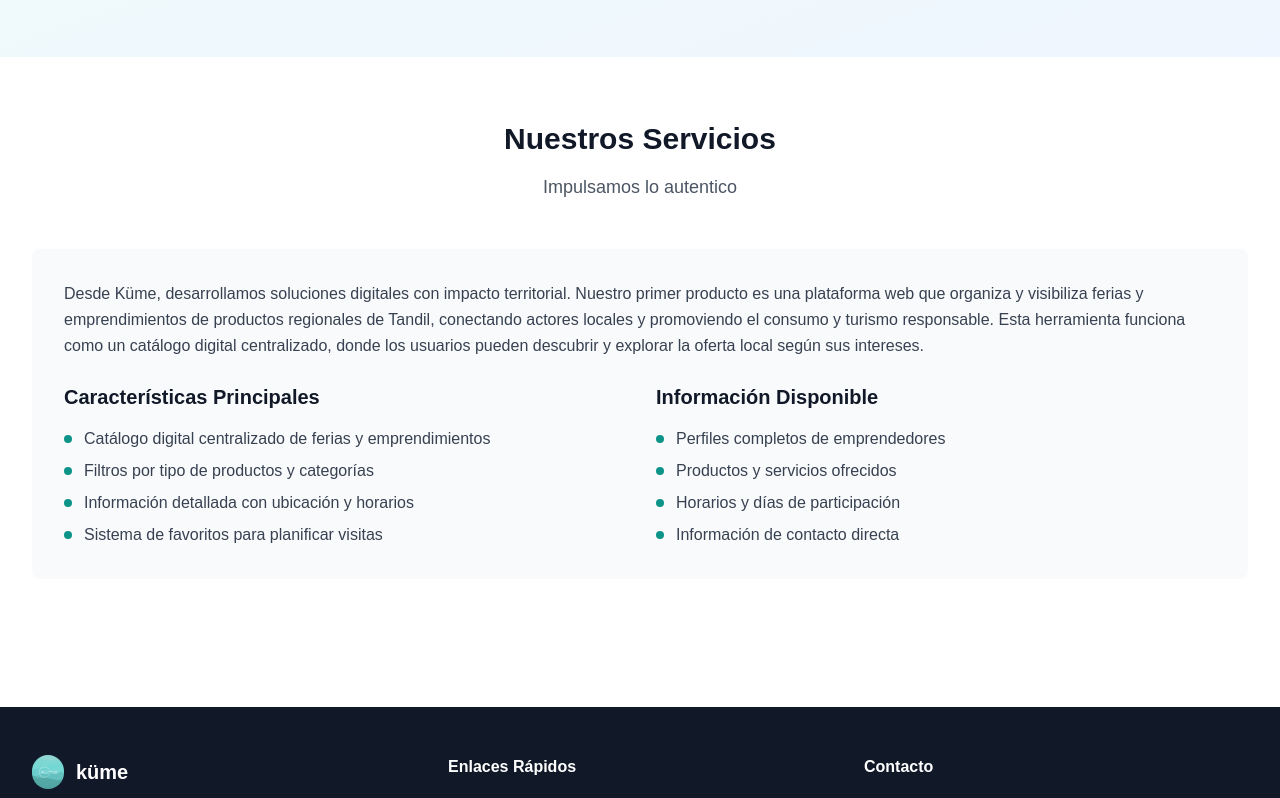
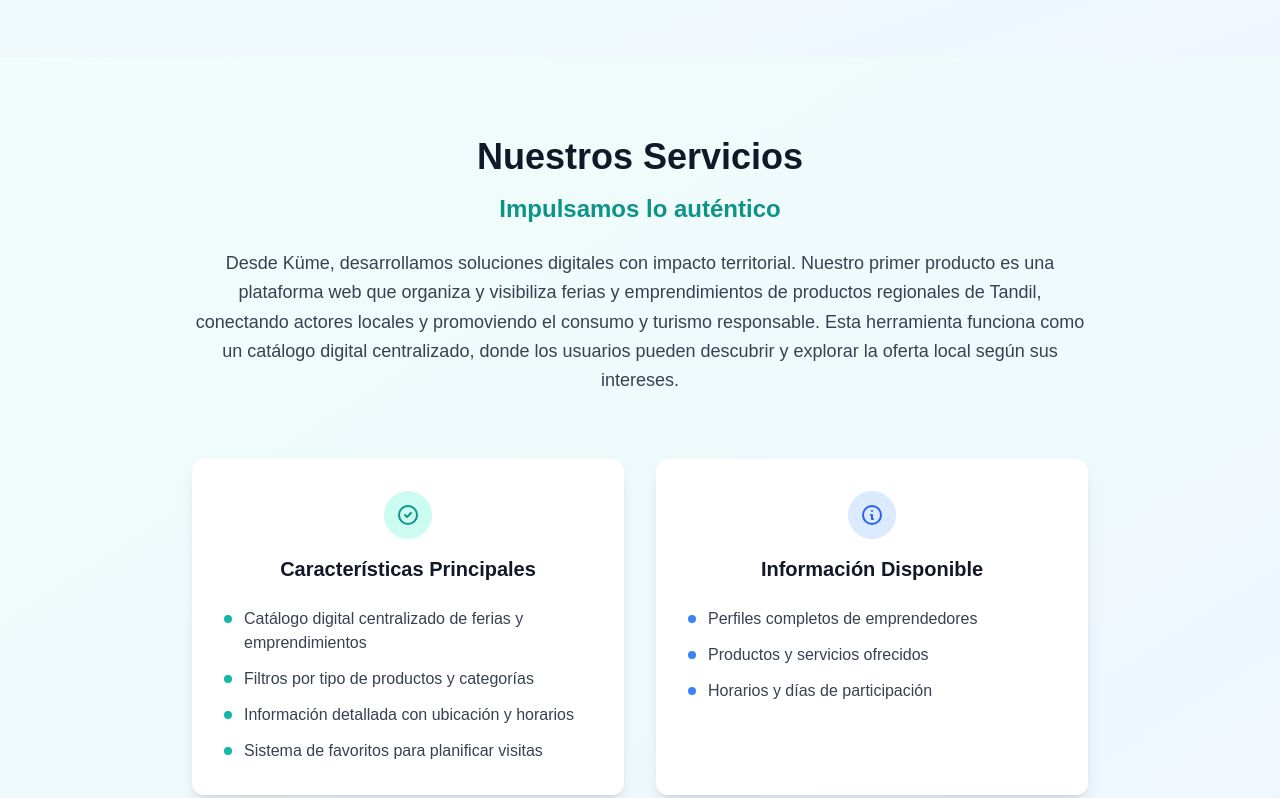
Before and after one commit to kuky2512/kumeprototipo, a Next.js app: page / in a window 1280 px wide. Shown: the part 540-1338 px from the top of the page. Built offline with nearby package versions, Linux system fonts and the light colour scheme.

Commit message:
Ultimaaaa con las cajitas

```diff
--- a/app/page.tsx
+++ b/app/page.tsx
@@ -1,5 +1,5 @@
 "use client"
-import { motion, useInView, useAnimation } from "framer-motion" //
+
 import { useState, useEffect, useRef } from "react"
 import { Button } from "@/components/ui/button"
 import { Card, CardContent, CardDescription, CardHeader, CardTitle } from "@/components/ui/card"
@@ -33,6 +33,32 @@ const customStyles = `
   }
   .animate-spin-slow {
     animation: spin-slow 3s linear infinite;
+  }
+
+  /* NUEVAS ANIMACIONES PARA LAS CAJITAS */
+  @keyframes slideUp {
+    from {
+      opacity: 0;
+      transform: translateY(30px);
+    }
+    to {
+      opacity: 1;
+      transform: translateY(0);
+    }
+  }
+  .animate-slide-up {
+    animation: slideUp 0.8s ease-out forwards;
+  }
+  .animate-slide-up-delay-1 {
+    animation: slideUp 0.8s ease-out 0.2s forwards;
+  }
+  .animate-slide-up-delay-2 {
+    animation: slideUp 0.8s ease-out 0.4s forwards;
+  }
+  /* Estado inicial invisible para las animaciones */
+  .opacity-0-initial {
+    opacity: 0;
+    transform: translateY(30px);
   }
 `;
 
@@ -102,6 +128,9 @@ export default function KumeWebsite() {
     "restauración",
     "decoración",
   ].sort()
+
+  // Días de la semana para filtros
+  // const dayCategories = ["lunes", "martes", "miércoles", "jueves", "viernes", "sábado", "domingo"]
 
   // Datos de ferias con etiquetas y imágenes
   const ferias: Feria[] = [
@@ -491,69 +520,88 @@ export default function KumeWebsite() {
       </section>
 
       {/* Servicios Section */}
-      <section className="py-16 bg-white">
-        <div className="max-w-7xl mx-auto px-4 sm:px-6 lg:px-8">
-          <div className="text-center mb-12">
-            <h2 className="text-3xl font-bold text-gray-900 mb-4">Nuestros Servicios</h2>
-            <p className="text-lg text-gray-600 max-w-3xl mx-auto">
-              Impulsamos lo autentico
+      <section className="py-20 bg-gradient-to-br from-teal-50 to-blue-50">
+        <div className="max-w-6xl mx-auto px-4 sm:px-6 lg:px-8">
+          {/* Título y descripción centrados */}
+          <div className="text-center mb-16">
+            <h2 className="text-4xl font-bold text-gray-900 mb-4">
+              Nuestros Servicios
+            </h2>
+            <h3 className="text-2xl font-semibold text-teal-600 mb-6">
+              Impulsamos lo auténtico
+            </h3>
+            <p className="text-lg text-gray-700 leading-relaxed max-w-4xl mx-auto">
+              Desde Küme, desarrollamos soluciones digitales con impacto territorial. Nuestro primer producto es una
+              plataforma web que organiza y visibiliza ferias y emprendimientos de productos regionales de Tandil,
+              conectando actores locales y promoviendo el consumo y turismo responsable. Esta herramienta funciona
+              como un catálogo digital centralizado, donde los usuarios pueden descubrir y explorar la oferta local
+              según sus intereses.
             </p>
           </div>
 
-          <div className="bg-gray-50 rounded-lg p-8">
-            <p className="text-gray-700 leading-relaxed mb-6">
-              Desde Küme, desarrollamos soluciones digitales con impacto territorial. Nuestro primer producto es una
-              plataforma web que organiza y visibiliza ferias y emprendimientos de productos regionales de Tandil,
-              conectando actores locales y promoviendo el consumo y turismo responsable. Esta herramienta funciona como
-              un catálogo digital centralizado, donde los usuarios pueden descubrir y explorar la oferta local según sus
-              intereses.
-            </p>
+          {/* Cajitas con animaciones */}
+          <div className="grid md:grid-cols-2 gap-8 max-w-4xl mx-auto">
 
-            <div className="grid md:grid-cols-2 gap-8">
-              <div>
-                <h3 className="text-xl font-semibold text-gray-900 mb-4">Características Principales</h3>
-                <ul className="space-y-2 text-gray-700">
+            {/* Cajita 1: Características Principales */}
+            <div className="opacity-0-initial animate-slide-up bg-white rounded-xl shadow-lg p-8 hover:shadow-xl transition-shadow duration-300">
+              <div className="text-center mb-6">
+                <div className="inline-flex items-center justify-center w-12 h-12 bg-teal-100 rounded-full mb-4">
+                  <svg className="w-6 h-6 text-teal-600" fill="none" stroke="currentColor" viewBox="0 0 24 24">
+                    <path strokeLinecap="round" strokeLinejoin="round" strokeWidth={2} d="M9 12l2 2 4-4m6 2a9 9 0 11-18 0 9 9 0 0118 0z" />
+                  </svg>
+                </div>
+                <h4 className="text-xl font-bold text-gray-900 mb-4">
+                  Características Principales
+                </h4>
+              </div>
+              <ul className="space-y-3 text-gray-700">
                 <li className="flex items-start">
-                    <div className="w-2 h-2 bg-teal-600 rounded-full mt-2 mr-3 flex-shrink-0"></div>
+                  <span className="flex-shrink-0 w-2 h-2 bg-teal-500 rounded-full mt-2 mr-3"></span>
                   Catálogo digital centralizado de ferias y emprendimientos
                 </li>
                 <li className="flex items-start">
-                    <div className="w-2 h-2 bg-teal-600 rounded-full mt-2 mr-3 flex-shrink-0"></div>
+                  <span className="flex-shrink-0 w-2 h-2 bg-teal-500 rounded-full mt-2 mr-3"></span>
                   Filtros por tipo de productos y categorías
                 </li>
                 <li className="flex items-start">
-                    <div className="w-2 h-2 bg-teal-600 rounded-full mt-2 mr-3 flex-shrink-0"></div>
+                  <span className="flex-shrink-0 w-2 h-2 bg-teal-500 rounded-full mt-2 mr-3"></span>
                   Información detallada con ubicación y horarios
                 </li>
                 <li className="flex items-start">
-                    <div className="w-2 h-2 bg-teal-600 rounded-full mt-2 mr-3 flex-shrink-0"></div>
+                  <span className="flex-shrink-0 w-2 h-2 bg-teal-500 rounded-full mt-2 mr-3"></span>
                   Sistema de favoritos para planificar visitas
                 </li>
               </ul>
             </div>
 
-              <div>
-                <h3 className="text-xl font-semibold text-gray-900 mb-4">Información Disponible</h3>
-                <ul className="space-y-2 text-gray-700">
+            {/* Cajita 2: Información Disponible */}
+            <div className="opacity-0-initial animate-slide-up-delay-1 bg-white rounded-xl shadow-lg p-8 hover:shadow-xl transition-shadow duration-300">
+              <div className="text-center mb-6">
+                <div className="inline-flex items-center justify-center w-12 h-12 bg-blue-100 rounded-full mb-4">
+                  <svg className="w-6 h-6 text-blue-600" fill="none" stroke="currentColor" viewBox="0 0 24 24">
+                    <path strokeLinecap="round" strokeLinejoin="round" strokeWidth={2} d="M13 16h-1v-4h-1m1-4h.01M21 12a9 9 0 11-18 0 9 9 0 0118 0z" />
+                  </svg>
+                </div>
+                <h4 className="text-xl font-bold text-gray-900 mb-4">
+                  Información Disponible
+                </h4>
+              </div>
+              <ul className="space-y-3 text-gray-700">
                 <li className="flex items-start">
-                    <div className="w-2 h-2 bg-teal-600 rounded-full mt-2 mr-3 flex-shrink-0"></div>
+                  <span className="flex-shrink-0 w-2 h-2 bg-blue-500 rounded-full mt-2 mr-3"></span>
                   Perfiles completos de emprendedores
                 </li>
                 <li className="flex items-start">
-                    <div className="w-2 h-2 bg-teal-600 rounded-full mt-2 mr-3 flex-shrink-0"></div>
+                  <span className="flex-shrink-0 w-2 h-2 bg-blue-500 rounded-full mt-2 mr-3"></span>
                   Productos y servicios ofrecidos
                 </li>
                 <li className="flex items-start">
-                    <div className="w-2 h-2 bg-teal-600 rounded-full mt-2 mr-3 flex-shrink-0"></div>
+                  <span className="flex-shrink-0 w-2 h-2 bg-blue-500 rounded-full mt-2 mr-3"></span>
                   Horarios y días de participación
-                  </li>
-                  <li className="flex items-start">
-                    <div className="w-2 h-2 bg-teal-600 rounded-full mt-2 mr-3 flex-shrink-0"></div>
-                    Información de contacto directa
                 </li>
               </ul>
             </div>
-            </div>
+
           </div>
         </div>
       </section>
--- a/package.json
+++ b/package.json
@@ -43,6 +43,7 @@
     "cmdk": "1.0.4",
     "date-fns": "4.1.0",
     "embla-carousel-react": "8.5.1",
+    "framer-motion": "^12.19.1",
     "input-otp": "1.4.1",
     "lucide-react": "^0.454.0",
     "next": "15.2.4",
```
Also changed, not shown: 1 other file (tests, documents, lock files or other folders). Lines whose indentation alone changed are shown as unchanged.
